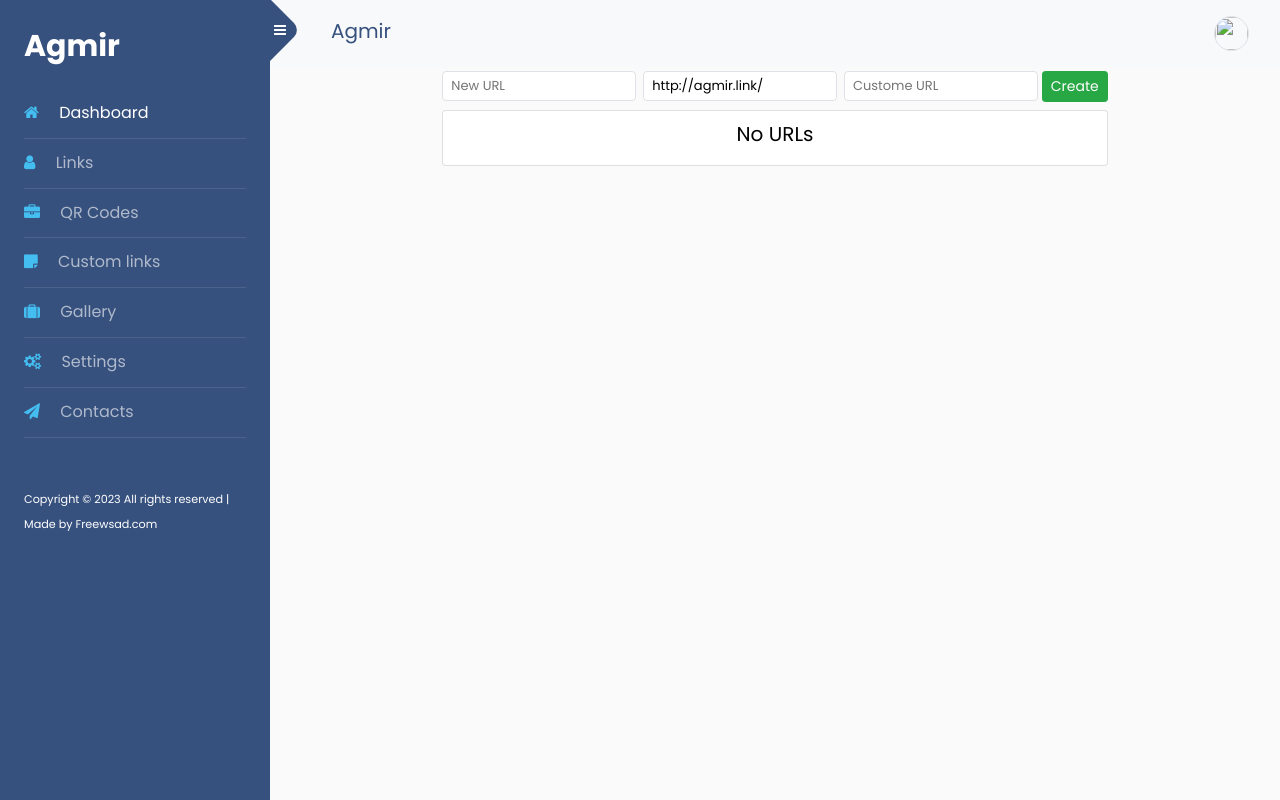
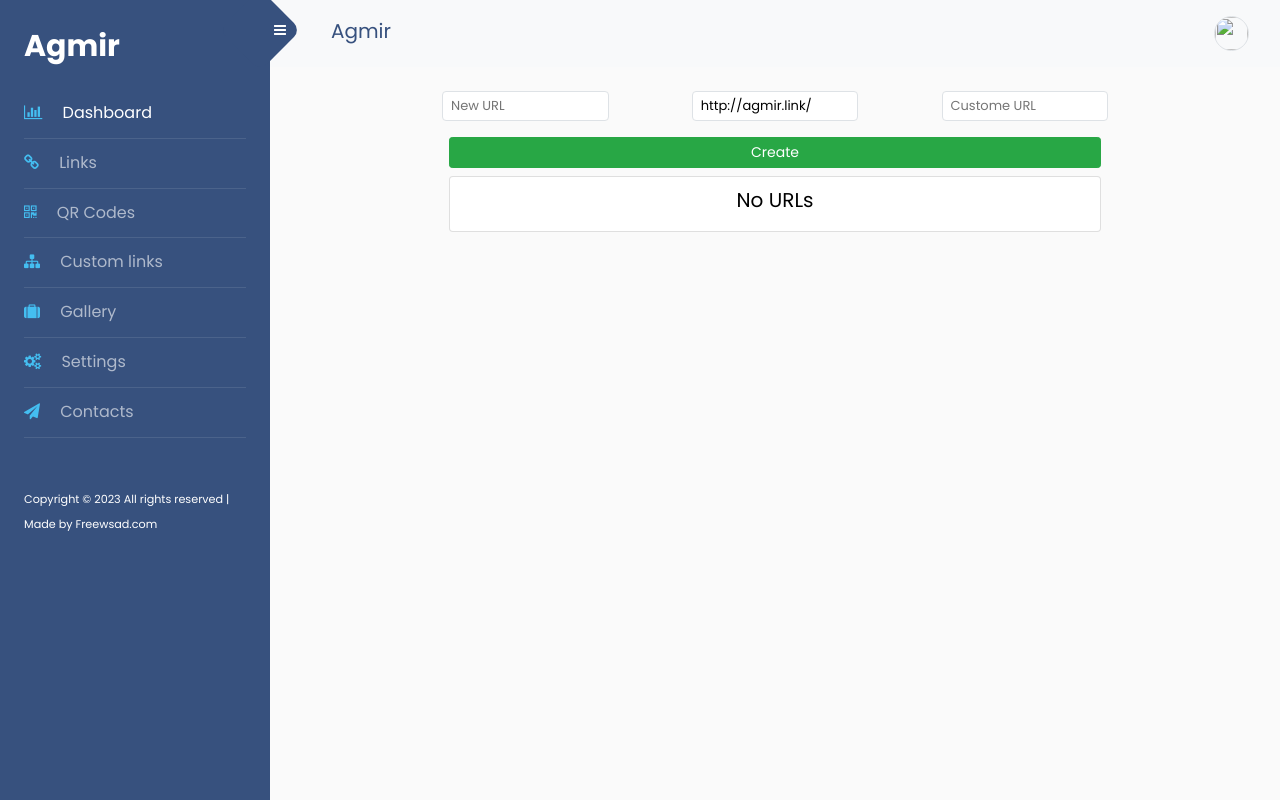
Before and after one commit to hagmir7/shorter, a Django app: template chort/templates/dashboard/custom-links.html in a window 1280 px wide. Run offline with Django 3.2, Linux system fonts and the light colour scheme; the template is opened without the code that fills it, so the values that code supplies are empty; some libraries are stand-ins or nearby versions.

Commit message:
first commit

```diff
--- a/chort/templates/dashboard/custom-links.html
+++ b/chort/templates/dashboard/custom-links.html
@@ -4,8 +4,8 @@
 
 {% block content %}
 <div class="container">
-    <div class="row d-flex justify-content-center">
-        <url class="list-group col-md-8 p-0 p-1">
+    <div class="row p-1 d-flex justify-content-center">
+        <url class="list-group col-md-8 p-2">
             {% if messages %}
                 {% for message in messages %}
                     <div class="alert alert-{{ message.tags }} p-1 mb-2">{{message}}</div>
@@ -13,12 +13,12 @@
             {% endif %}
             <form action="/url/create/custom" method="POST">
                 {% csrf_token %}
-                <div class="input-group mb-2 d-flex gap-1">
-                    <input type="text" name="original" class="form-control border form-control-sm mr-2 rounded" placeholder="New URL" required>
-                    <input type="text" class="form-control border form-control-sm mr-2 rounded" readonly value="http://agmir.link/">
-                    <input type="text" maxlength="100" name="slug" class="form-control border form-control-sm mr-1 rounded" placeholder="Custome URL" required>
-                    <button type="submit" class="btn btn-success btn-sm">Create</button>
+                <div class="row mb-2 justify-content-between p-2">
+                    <input type="text" name="original" class="form-control border mt-1 form-control-sm col-md-3 rounded" placeholder="New URL" required>
+                    <input type="text" class="form-control border mt-1 form-control-sm col-md-3 rounded" readonly value="http://agmir.link/">
+                    <input type="text" maxlength="100" name="slug" class="form-control border mt-1 form-control-sm col-md-3 rounded" placeholder="Custome URL" required>
                 </div>
+                <button type="submit" class="btn btn-success btn-sm w-100 mb-2">Create</button>
             </form>
             {% for url in urls %}
             <li class="list-group-item">
--- a/chort/templates/dashboard/links.html
+++ b/chort/templates/dashboard/links.html
@@ -4,8 +4,8 @@
 
 {% block content %}
 <div class="container">
-    <div class="row d-flex justify-content-center">
-        <ul class="list-group col-md-8">
+    <div class="row p-1 d-flex justify-content-center">
+        <ul class="list-group col-md-8 p-0">
             {% if messages %}
                 {% for message in messages %}
                     <div class="alert alert-success p-1 mb-2">{{message}}</div>
--- a/templates/dash.html
+++ b/templates/dash.html
@@ -24,16 +24,16 @@
 				<h1><a href="{% url 'dashboard' %}" class="logo">Agmir <span>{{user.first_name}} {{user.last_name}}</span></a></h1>
 				<ul class="list-unstyled components mb-5">
 					<li class="active">
-						<a href="{% url 'dashboard'  %}"><span class="fa fa-home mr-3"></span> Dashboard</a>
+						<a href="{% url 'dashboard'  %}"><span class="fa fa-bar-chart mr-3" aria-hidden="true"></span> Dashboard</a>
 					</li>
 					<li>
-						<a href="{% url 'links' %}"><span class="fa fa-user mr-3"></span> Links</a>
+						<a href="{% url 'links' %}"><span class="fa fa-link mr-3" aria-hidden="true"></span> Links</a>
 					</li>
 					<li>
-						<a href="{% url 'qr_codes' %}"><span class="fa fa-briefcase mr-3"></span> QR Codes</a>
+						<a href="{% url 'qr_codes' %}"><span class="fa fa-qrcode mr-3" aria-hidden="true"></span></span> QR Codes</a>
 					</li>
 					<li>
-						<a href="{% url 'custom_links' %}"><span class="fa fa-sticky-note mr-3"></span> Custom links</a>
+						<a href="{% url 'custom_links' %}"><span class="fa fa-sitemap mr-3" aria-hidden="true"></span> Custom links</a>
 					</li>
 					<li>
 						<a href="#"><span class="fa fa-suitcase mr-3"></span> Gallery</a>
```
